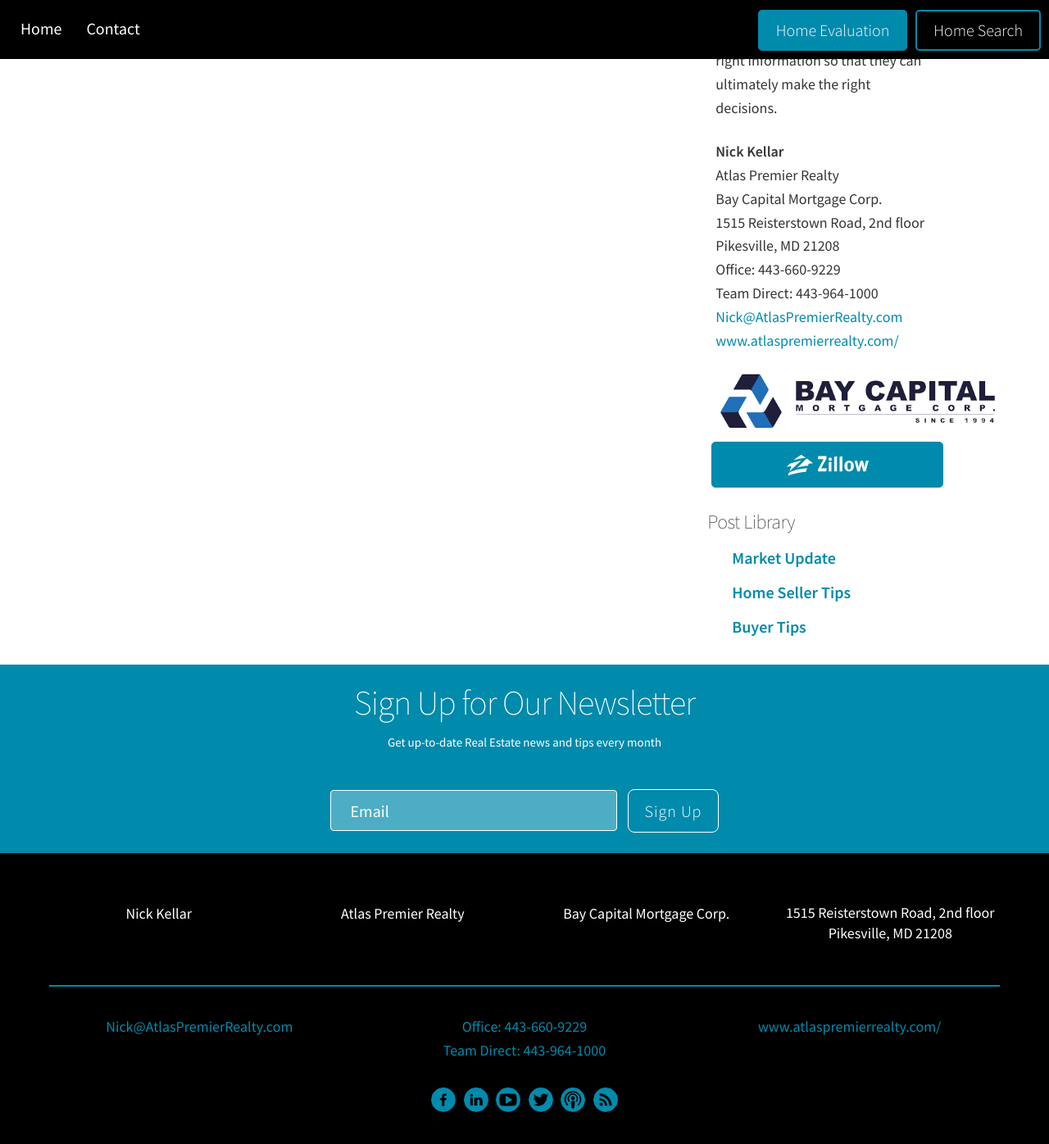
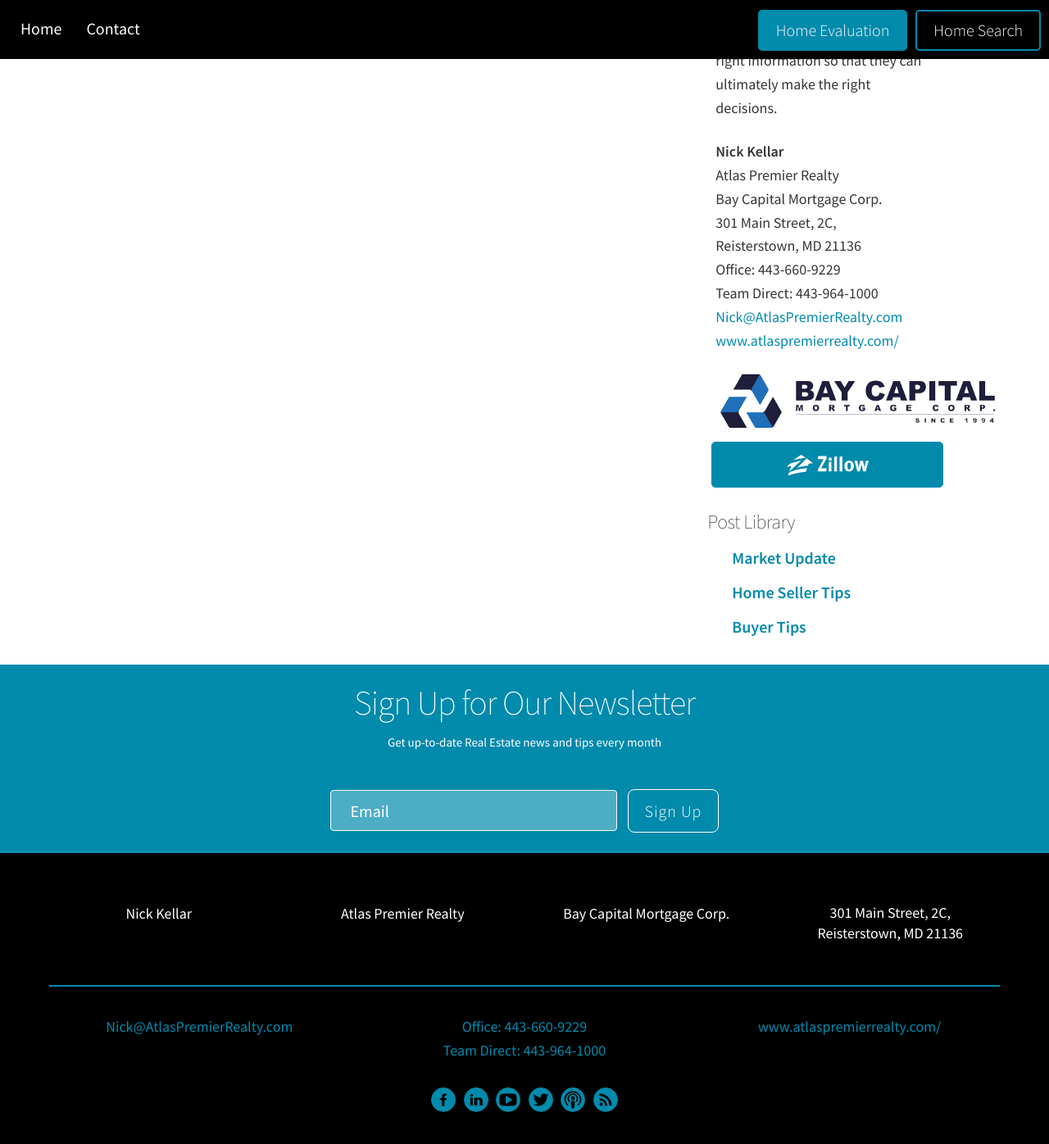
Before and after one commit to Vyral/nick-kellar-blog, a Jekyll site: the page built from _posts/2016-10-20-introducing-the-campbell--kellar-team-youtube-channel.md, in a window 1280 px wide and 1400 px high, scrolled down 1634 px. Shown: the top 1396 px of the window at 82% size. Built offline with Jekyll 4.4.1, drawn with Linux system fonts in a browser that asks for light colours; nearby versions of some CDN libraries.

Commit message:
Updated '_data/settings.yml' via CloudCannon

```diff
--- a/_data/settings.yml
+++ b/_data/settings.yml
@@ -15,7 +15,7 @@
   market: Baltimore &amp; Carroll Counties
   brand: Atlas Premier Realty
   brokerage: Bay Capital Mortgage Corp.
-  address: 1515 Reisterstown Road, 2nd floor<br>Pikesville, MD 21208
+  address: 301 Main Street, 2C, <br> Reisterstown, MD 21136
   phone: 443-660-9229
   phone2: 443-964-1000
   email: Nick@AtlasPremierRealty.com
```
